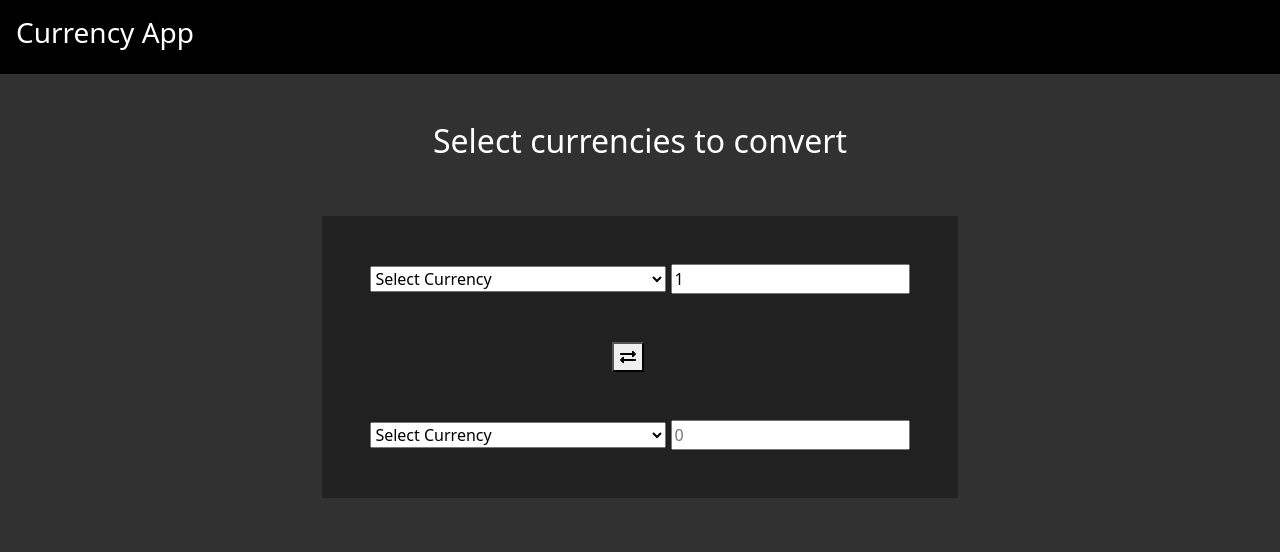
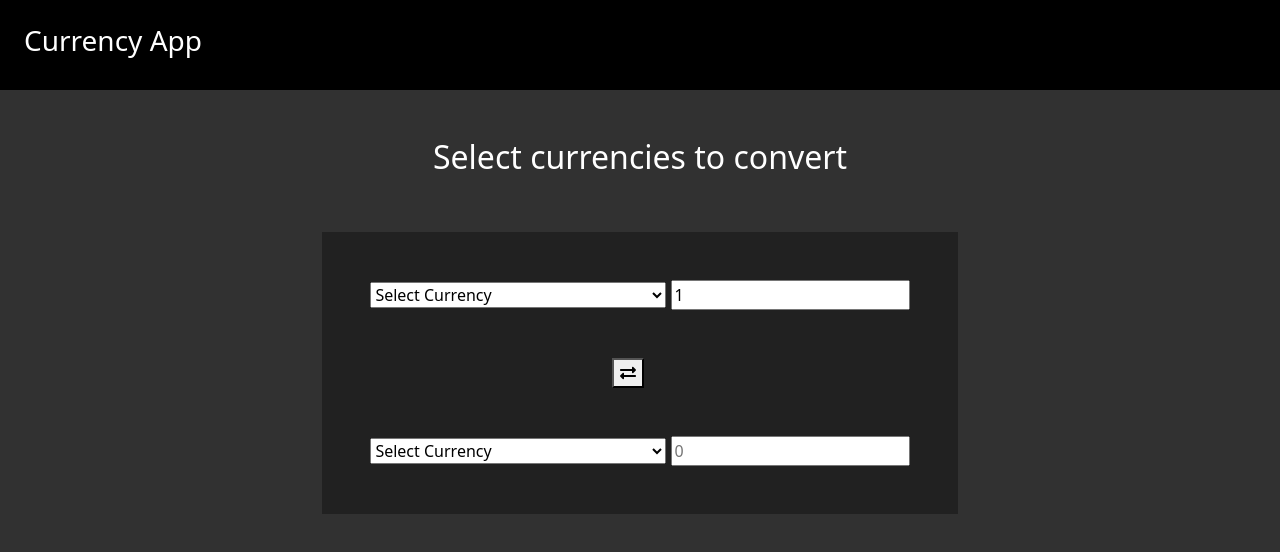
Before and after one commit to Petrosdevri/Currency-App, a website: page public/index.html in a window 1280 px wide. Drawn offline with nearby package versions, Linux system fonts and the light colour scheme; no server answers.

Commit message:
Updated Header

```diff
--- a/public/index.html
+++ b/public/index.html
@@ -11,7 +11,7 @@
         <title>Currency App</title>
     </head>
     <body>
-        <header class="m-0 p-3">
+        <header class="m-0 p-4">
             <h3>Currency App</h1>
         </header>
         <main class="container d-flex flex-column gap-5 p-5">
```
Also changed, not shown: 1 other file.
